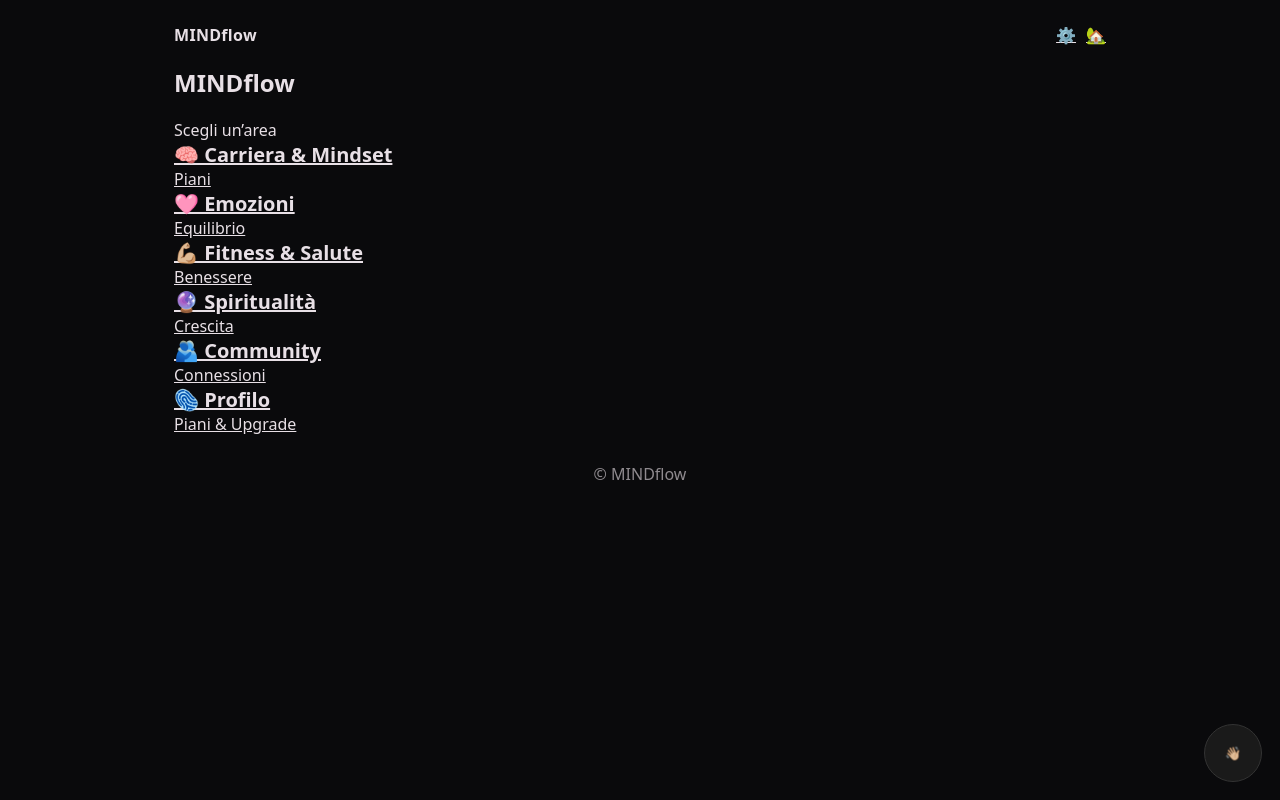
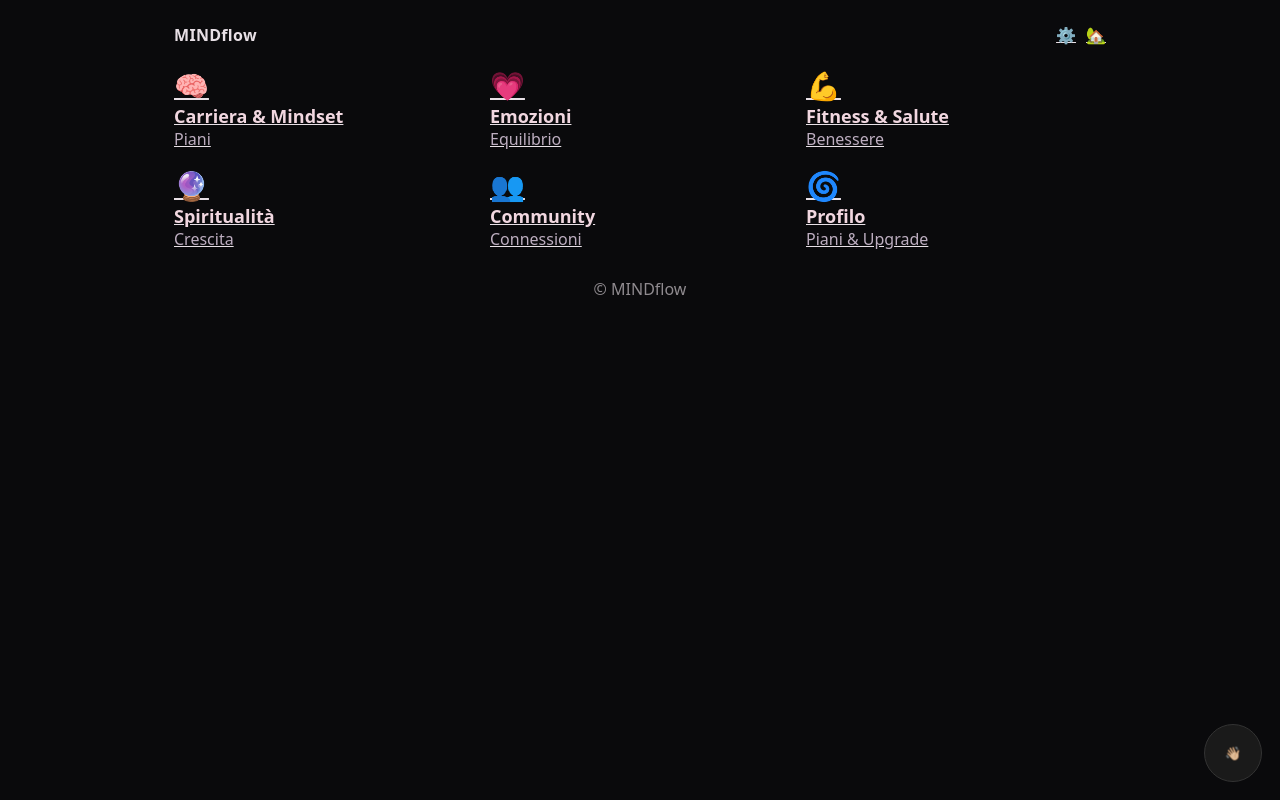
Before and after one commit to mindflowapplicazione-png/MINDflow.app, a Next.js app: page / in a window 1280 px wide. Built offline with nearby package versions, Linux system fonts and the light colour scheme.

Commit message:
Update index.js

```diff
--- a/pages/index.js
+++ b/pages/index.js
@@ -1,31 +1,11 @@
+// pages/index.js
 import Layout from '../components/Layout';
-import Link from 'next/link';
+import TileGrid from '../components/TileGrid';
 
-export default function Home() {
-  const cards = [
-    { href: '/sezioni',     title: '🧠 Carriera & Mindset', sub: 'Piani' },
-    { href: '/emozioni',    title: '🩷 Emozioni',           sub: 'Equilibrio' },
-    { href: '/fitness',     title: '💪🏼 Fitness & Salute',   sub: 'Benessere' },
-    { href: '/spiritualita',title: '🔮 Spiritualità',       sub: 'Crescita' },
-    { href: '/community',   title: '🫂 Community',          sub: 'Connessioni' },
-    { href: '/profilo',     title: '🫆 Profilo',            sub: 'Piani & Upgrade' },
-  ];
-
+export default function Home(){
   return (
-    <Layout>
-      <div className="card">
-        <h2 style={{marginTop:0}}>MINDflow</h2>
-        <div className="sub">Scegli un’area</div>
-
-        <div className="grid">
-          {cards.map(c => (
-            <Link key={c.href} className="card" href={c.href}>
-              <div style={{fontSize:20,fontWeight:700}}>{c.title}</div>
-              <div className="meta">{c.sub}</div>
-            </Link>
-          ))}
-        </div>
-      </div>
+    <Layout title="MINDflow">
+      <TileGrid/>
     </Layout>
   );
 }
```
